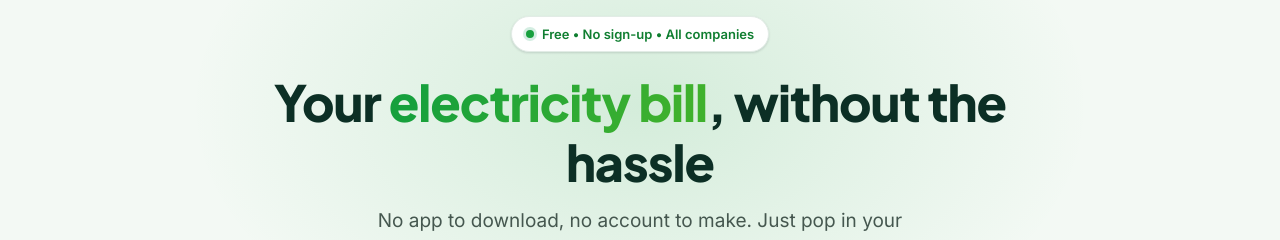
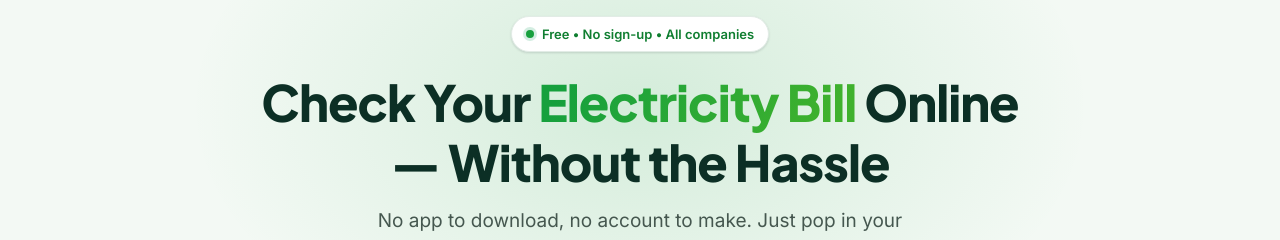
Before and after one commit to atifjan2019/ebillpakistan.pk, a Next.js app: page / in a window 1280 px wide. Shown: the part 121-361 px from the top of the page. Built offline with nearby package versions, Linux system fonts and the light colour scheme; no server answers.

Commit message:
feat: enhance CompanyPage with official website link and update homepage heading for clarity

```diff
--- a/app/[slug]/page.js
+++ b/app/[slug]/page.js
@@ -103,6 +103,12 @@ export default async function CompanyPage({ params }) {
         <div className="container article">
           <h2>About {abbr}</h2>
           <p>{c.about}</p>
+          <p>
+            For official notices, tariff schedules and customer services, visit the{" "}
+            <a href={c.website} target="_blank" rel="noopener noreferrer">
+              official {abbr} website
+            </a>.
+          </p>
 
           <h2>Areas {abbr} serves</h2>
           <p>{abbr} distributes electricity across {c.region}, including:</p>
--- a/app/page.js
+++ b/app/page.js
@@ -91,7 +91,7 @@ export default async function Home({ searchParams }) {
       <section className="hero">
         <div className="container">
           <span className="eyebrow"><span className="dot" /> Free • No sign-up • All companies</span>
-          <h1>Your <span className="grad">electricity bill</span>, without the hassle</h1>
+          <h1>Check Your <span className="grad">Electricity Bill</span> Online — Without the Hassle</h1>
           <p className="sub">
             No app to download, no account to make. Just pop in your reference number and we&apos;ll
             pull up your latest bill, ready to view, download or send on WhatsApp.
```
